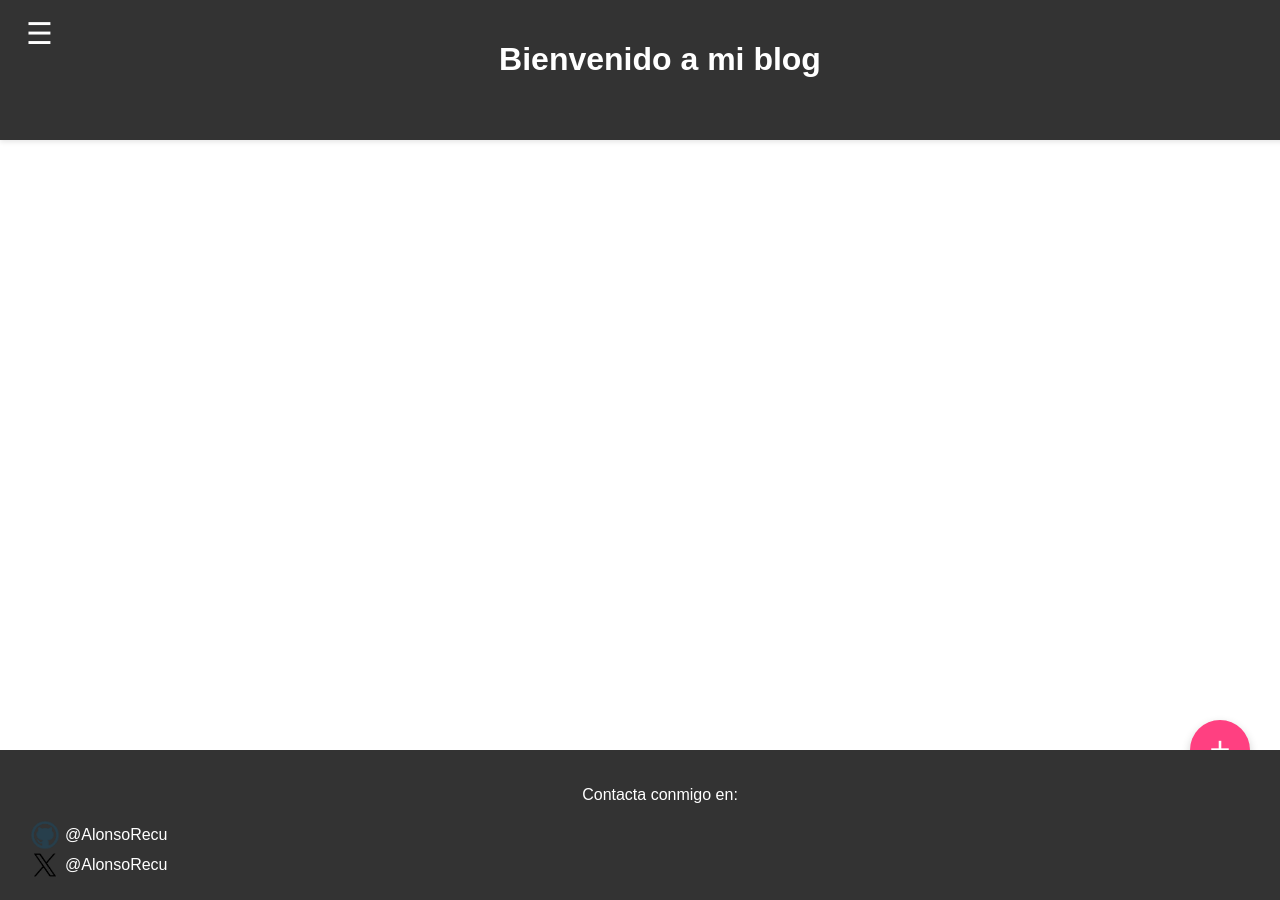
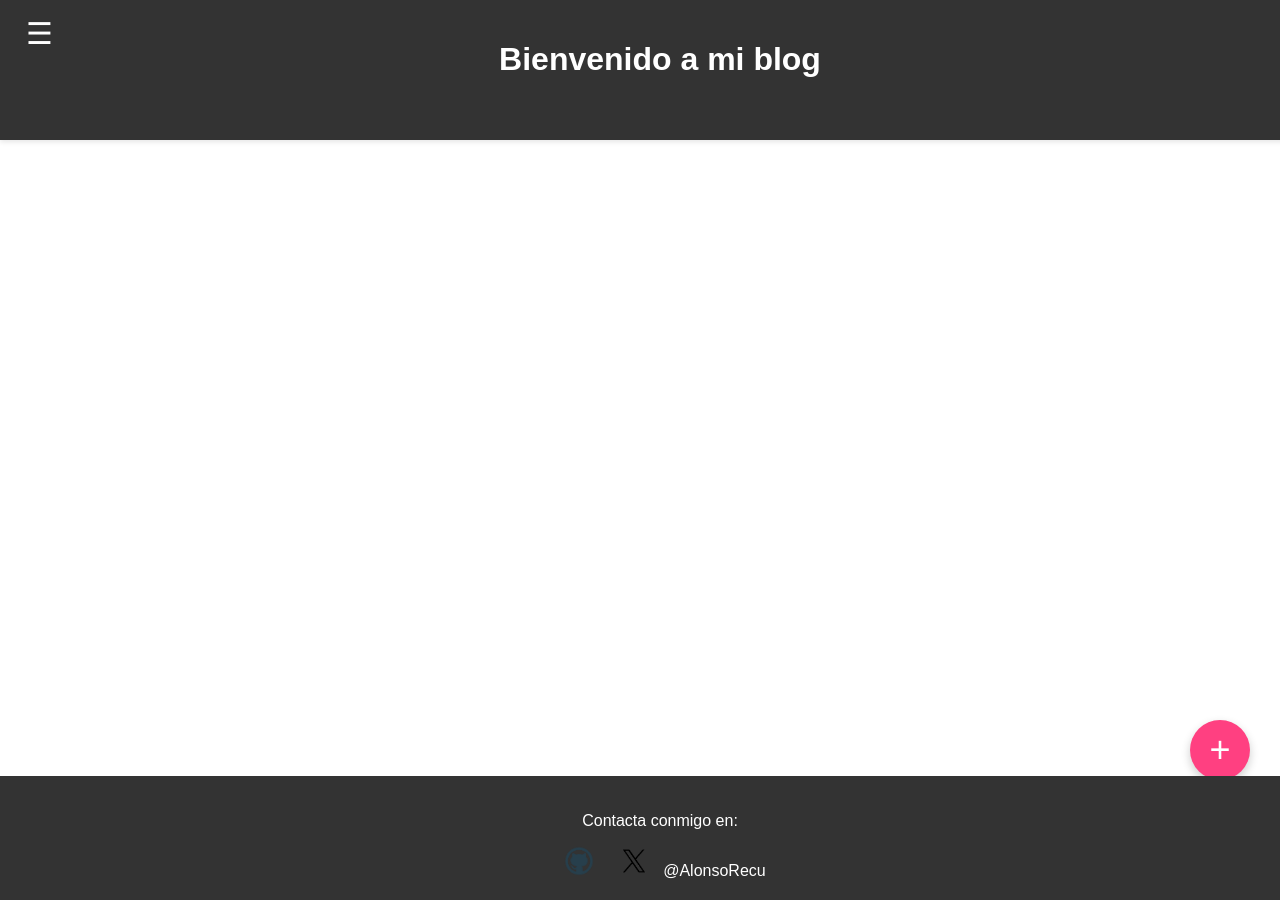
Before and after one commit to AlonsoRecuero/blog.github.io, a Jekyll site: the page built from index.markdown, in a window 1280 px wide. Built offline with Jekyll 4.4.1, drawn with Linux system fonts in a browser that asks for light colours.

```diff
--- a/_layouts/home.html
+++ b/_layouts/home.html
@@ -4,7 +4,7 @@
     <meta charset="UTF-8">
     <meta name="viewport" content="width=device-width, initial-scale=1.0">
     <title>Blog</title>
-    <link rel="stylesheet" href="/assets/main.css">
+    <link rel="stylesheet" href="assets/main.css"> <!-- Enlace al archivo CSS externo -->
     <style>
         body {
             font-family: Arial, sans-serif;
@@ -13,6 +13,7 @@
             display: flex;
             min-height: 100vh; /* Asegura que el body ocupe al menos toda la altura de la ventana */
         }
+
         .header {
             background-color: #333;
             position: fixed;
@@ -26,6 +27,7 @@
             box-shadow: 0 2px 5px rgba(0, 0, 0, 0.1);
             z-index: 1; /* Asegura que el header esté por encima de otros elementos */
         }
+
         .menu-btn {
             position: absolute;
             top: 15px;
@@ -36,6 +38,7 @@
             color: white;
             cursor: pointer;
         }
+
         .menu {
             display: none; /* Oculto por defecto */
             position: fixed;
@@ -50,6 +53,7 @@
             padding: 20px;
             box-sizing: border-box;
         }
+
         .close-menu {
             position: absolute;
             top: 15px;
@@ -60,11 +64,13 @@
             cursor: pointer;
             color: #333;
         }
+
         .menu-title {
             font-size: 24px;
             margin-bottom: 20px;
             color: #333;
         }
+
         .menu-item {
             padding: 15px;
             cursor: pointer;
@@ -74,15 +80,18 @@
             border-radius: 5px;
             transition: background-color 0.3s, border-color 0.3s;
         }
+
         .menu-item:hover {
             background-color: #f0f0f0;
             border-color: #ddd;
         }
+
         .content {
             margin-left: 20%; /* Deja espacio para el menú */
             padding: 20px;
             flex: 1; /* Permite que el contenido ocupe el resto del espacio */
         }
+
         .article {
             border: 1px solid #ddd;
             padding: 20px;
@@ -90,16 +99,19 @@
             border-radius: 8px;
             box-shadow: 0px 4px 10px rgba(0, 0, 0, 0.1);
         }
+
         .article-title, .article-content {
             width: 100%;
             padding: 10px;
             margin: 10px 0;
             font-size: 16px;
         }
+
         .article-title {
             font-weight: bold;
             font-size: 18px;
         }
+
         .floating-button {
             position: fixed;
             bottom: 120px;
@@ -117,6 +129,7 @@
             cursor: pointer;
             box-shadow: 0px 4px 10px rgba(0, 0, 0, 0.2);
         }
+
         .footer {
             background-color: #333;
             color: white;
@@ -126,16 +139,10 @@
             bottom: 0;
             width: 100%;
         }
-        .social-icons a {
-            display: flex;
-            align-items: center;
-            text-decoration: none;
-            color: white;
-            margin: 0 10px;
-        }
+
         .social-icons img {
             width: 30px;
-            margin-right: 5px;
+            margin: 0 10px;
         }
 
         /* Media Queries para pantallas pequeñas */
@@ -178,14 +185,9 @@
     <div class="footer">
         <p>Contacta conmigo en:</p>
         <div class="social-icons">
-            <a href="https://github.com/AlonsoRecu" style="display: flex; align-items: center;">
-                <img src="/assets/github-logo.png" alt="GitHub">
-                <span>@AlonsoRecu</span>
-            </a>
-            <a href="https://twitter.com/AlonsoRecu" style="display: flex; align-items: center;">
-                <img src="/assets/twitter-logo.png" alt="Twitter">
-                <span>@AlonsoRecu</span>
-            </a>
+            <a href="https://github.com/AlonsoRecuero"><img src="assets/github-logo.png" alt="GitHub"></a>
+            <a href="https://twitter.com/AlonsoRecu"><img src="assets/twitter-logo.png" alt="Twitter"></a>
+	    <span>@AlonsoRecu</span>
         </div>
     </div>
 
```
